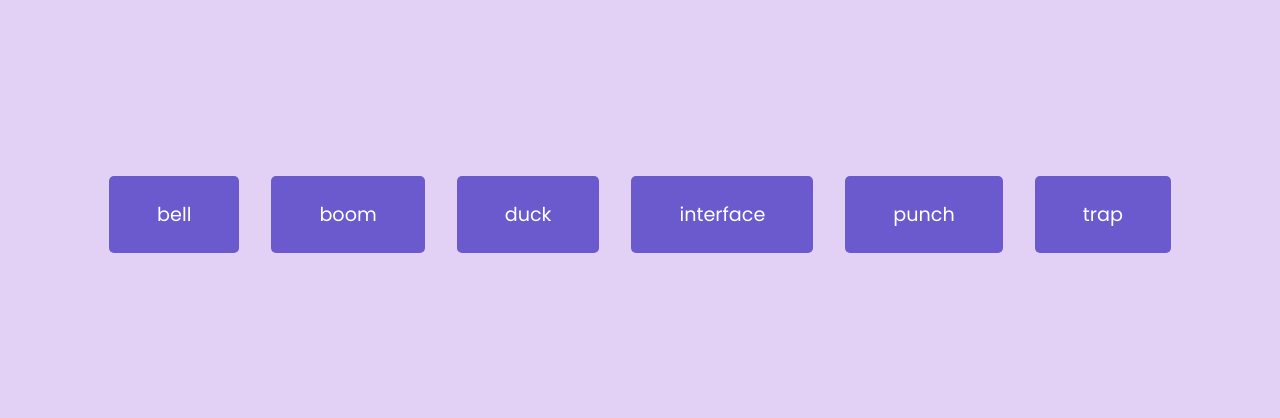
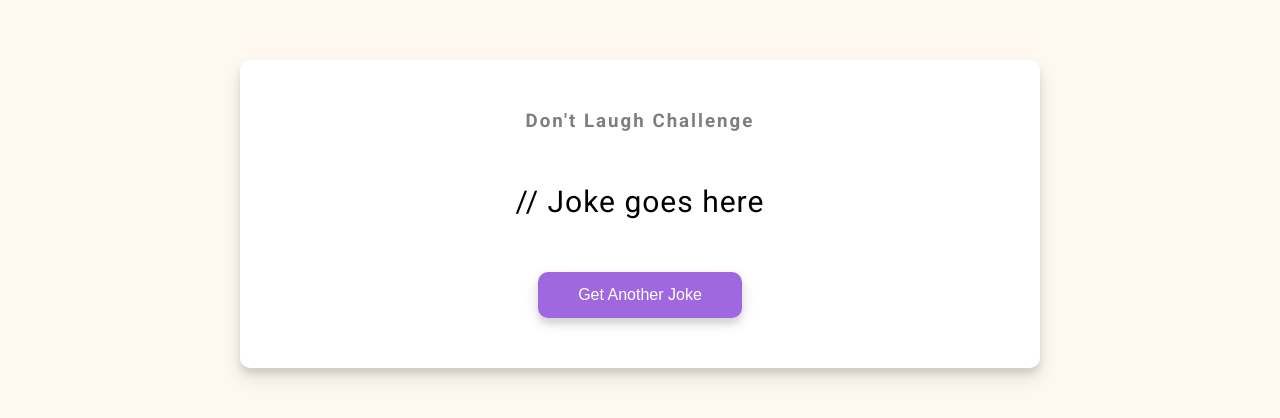
Before and after one commit to Caberbar/50-Projects-In-50-Days, a plain HTML site: page Day 10 - Dad Jokes/index.html in a window 1280 px wide. Shown: the part 186-604 px from the top of the page. Drawn offline with Linux system fonts and the light colour scheme.

Commit message:
Hoja de estilos terminada

```diff
--- a/Day 10 - Dad Jokes/index.html
+++ b/Day 10 - Dad Jokes/index.html
@@ -2,19 +2,16 @@
 
 <head>
   <meta charset="UTF-8">
-  <title>Day 9 - Sound Board</title>
+  <title>Day 10 - Dad Jokes</title>
   <link rel="stylesheet" href="style.css">
 </head>
 <body>
   <body>
-    <audio id="bell" src="sonidos/bicycle-bell-155622.mp3"></audio>
-    <audio id="boom" src="sonidos/cinematic-boom-171285.mp3"></audio>
-    <audio id="duck" src="sonidos/duck-quack-112941.mp3"></audio>
-    <audio id="interface" src="sonidos/interface-124464.mp3"></audio>
-    <audio id="punch" src="sonidos/punch-6-166699.mp3"></audio>
-    <audio id="trap" src="sonidos/typical-trap-loop-2b-130751.mp3"></audio>
-
-    <div id="buttons"></div>
+    <div class="container">
+      <h3>Don't Laugh Challenge</h3>
+      <div id="joke" class="joke">// Joke goes here</div>
+      <button id="jokeBtn" class="btn">Get Another Joke</button>
+    </div>
   <script src="script.js"></script>
 </body>
 
--- a/Day 10 - Dad Jokes/style.css
+++ b/Day 10 - Dad Jokes/style.css
@@ -1,38 +1,61 @@
-@import url('https://fonts.googleapis.com/css2?family=Poppins:wght@200;400&display=swap');
+@import url('https://fonts.googleapis.com/css2?family=Roboto:wght@400;700&display=swap');
 
 * {
   box-sizing: border-box;
 }
 
 body {
-  background-color: rgb(227, 209, 245);
-  font-family: 'Poppins', sans-serif;
+  background-color: #fff8f0;
+  font-family: 'Roboto', sans-serif;
   display: flex;
-  flex-wrap: wrap;
+  flex-direction: column;
   align-items: center;
   justify-content: center;
-  text-align: center;
   height: 100vh;
   overflow: hidden;
   margin: 0;
+  padding: 20px;
 }
 
-.btn {
-  background-color: slateblue;
-  border-radius: 5px;
-  border: none;
+.container {
+  background-color: #fff;
+  border-radius: 10px;
+  box-shadow: 0 10px 20px rgba(0, 0, 0, 0.1), 0 6px 6px rgba(0, 0, 0, 0.1);
+  padding: 50px 20px;
+  text-align: center;
+  max-width: 100%;
+  width: 800px;
+}
+
+h3{
+  margin: 0;
+  opacity: 0.5;
+  letter-spacing: 2px;
+}
+
+.joke{
+  font-size: 30px;
+  letter-spacing: 1px;
+  line-height: 40px;
+  margin: 50px auto;
+  max-width: 600px;
+}
+
+.btn{
+  background-color: #9f68e0;
+  border: 0;
+  border-radius: 10px;
   color: white;
-  margin: 1rem;
-  padding: 1.5rem 3rem;
-  font-size: 1.2rem;
-  font-family: inherit;
+  box-shadow: 0 5px 15px rgba(0, 0, 0, 0.1), 0 6px 6px rgba(0, 0, 0, 0.1);
+  padding: 14px 40px;
+  font-size: 16px;
   cursor: pointer;
 }
 
-.btn:hover{
-  opacity: 0.9;
+.btn:focus{
+  outline: 0;
 }
 
-.btn:focus{
-  outline: none;
+.btn:hover{
+  transform: scale(0.98);
 }
```
